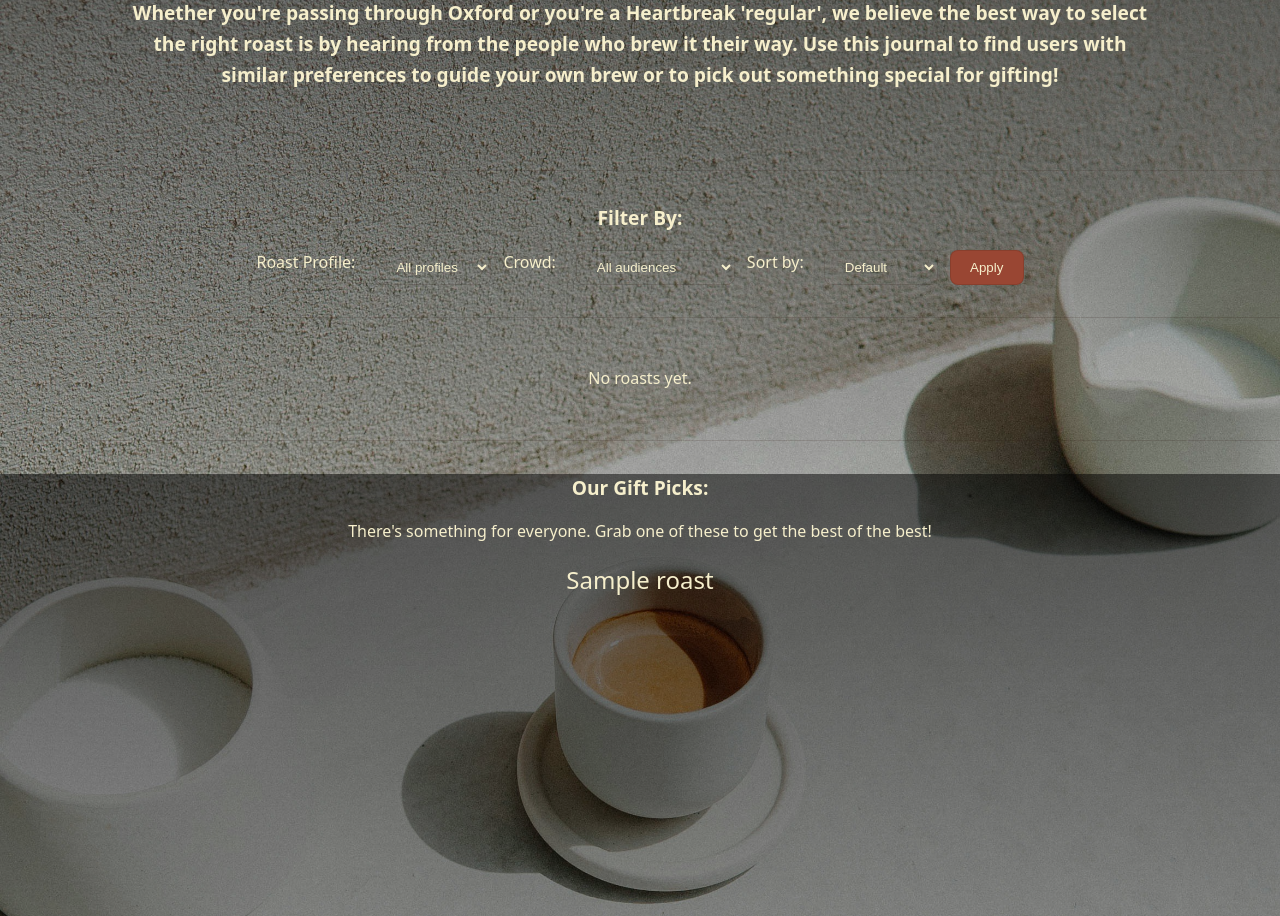
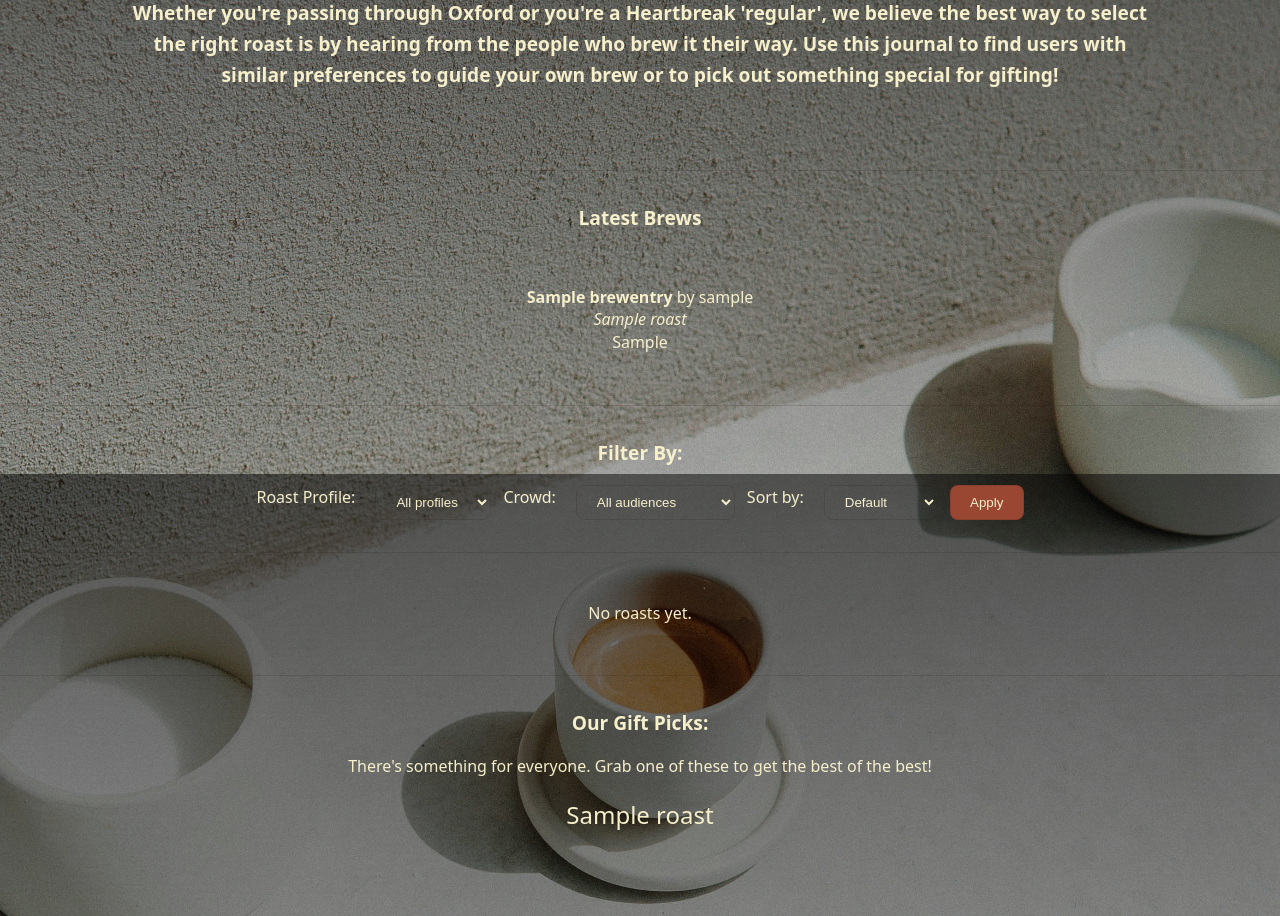
Before and after one commit to evalynope/Django-BCCA-Project, a Django app: page / in a window 1280 px wide. Shown: the part 326-1242 px from the top of the page. Run offline with Django 5.2, Linux system fonts and the light colour scheme; tables that the repository leaves empty hold one stand-in row (values such as "Sample post").

Commit message:
added latest brews to home page.

```diff
--- a/coffee_app/templates/roasts/roast_list.html
+++ b/coffee_app/templates/roasts/roast_list.html
@@ -26,6 +26,23 @@
 </div>
 
 
+
+<hr>
+
+<h3 class="section-title">Latest Brews</h3>
+
+
+<div class="brew-grid">
+    {% for entry in latest_entries %}
+        <div class="brew-card">
+            <strong>{{ entry.title }}</strong> by {{ entry.user.username }}<br>
+            <em>{{ entry.roast.name }}</em><br>
+            {{ entry.entry|truncatechars:50 }}
+        </div>
+    {% empty %}
+        <p>No entries yet.</p>
+    {% endfor %}
+</div>
 
 <hr>
 
@@ -94,23 +111,9 @@
 </div>
 
 
-  {% comment %} <!-- Right column (sidebar) -->
-    <aside class="sidebar">
-        <div class="card">
-            <h3>Latest Brews</h3>
-            <ul>
-                {% for entry in latest_entries %}
-                    <li>
-                        <strong>{{ entry.title }}</strong> by {{ entry.user.username }}<br>
-                        <em>{{ entry.roast.name }}</em><br>
-                        {{ entry.entry|truncatechars:50 }}
-                    </li>
-                {% empty %}
-                    <li>No entries yet.</li>
-                {% endfor %}
-            </ul>
-        </div>
-    </aside>  {% endcomment %}
+
+
+
 
 
 
--- a/coffee_app/views.py
+++ b/coffee_app/views.py
@@ -15,7 +15,7 @@ from django.db.models import Count
 def roast_list(request):
     roasts = Roast.objects.select_related("coffee_shop").all()
     # featured_roasts = Roast.objects.order_by('-id')[:5] #last five added- maybe use later
-    latest_entries = BrewEntry.objects.select_related('user','roast').order_by("-date_created")[:5]
+    latest_entries = BrewEntry.objects.select_related('user','roast').order_by("-date_created")[:12]
     gifting_roasts = Roast.objects.filter(is_good_to_gift=True)
     profile = request.GET.get("profile",'')
     crowd = request.GET.get("crowd", '')
--- a/static/css/roast_list.css
+++ b/static/css/roast_list.css
@@ -140,26 +140,29 @@
 
 
 /* =====================================================
-   sidebar - latest entries
+   latest entries
    ===================================================== */
 
-.sidebar {
-    flex: 2 2 0;     /* right column ~20% */
-    display: flex;
-    flex-direction: column;
-    text-align: left;
-    padding: 2rem;   /* internal spacing */
-    margin-left: 1;  /* remove auto — let flex handle spacing */
+/* Grid container */
+.brew-grid {
+    display: grid;
+    grid-template-columns: repeat(auto-fit, minmax(250px, 1fr));
+    gap: 1.5rem;
 
+    max-width: 1200px;
+    margin: 2rem auto;   /* keeps the container centered */
+    justify-items: center; /* this centers the items horizontally in each column */
 }
 
-/* Ensure the sidebar card still looks nice */
-.sidebar .card {
-  margin-bottom: 1.5rem;
-} */
+/* Individual cards */
+.brew-card {
+    padding: 1.25rem;
+    color: #f6efcc;
+    line-height: 1.4;
 
-
-
+    width: 100%; /* ensures minmax(250px,1fr) works properly */
+    box-sizing: border-box; /* includes padding in width */
+}
 
 
 /*RESPONSIVE*/
```
